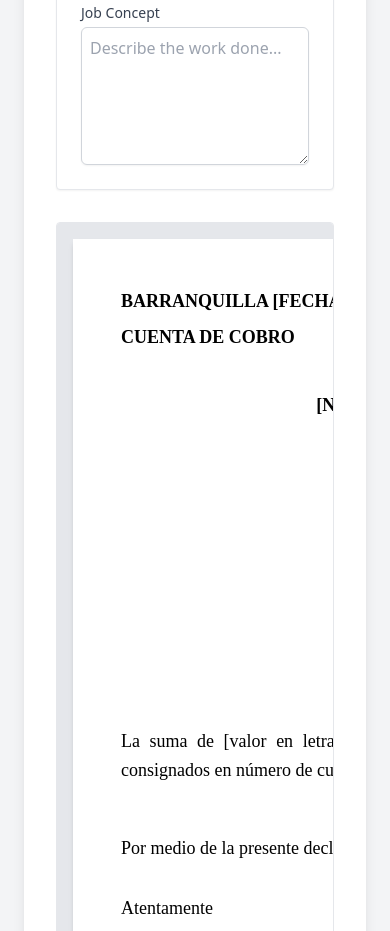
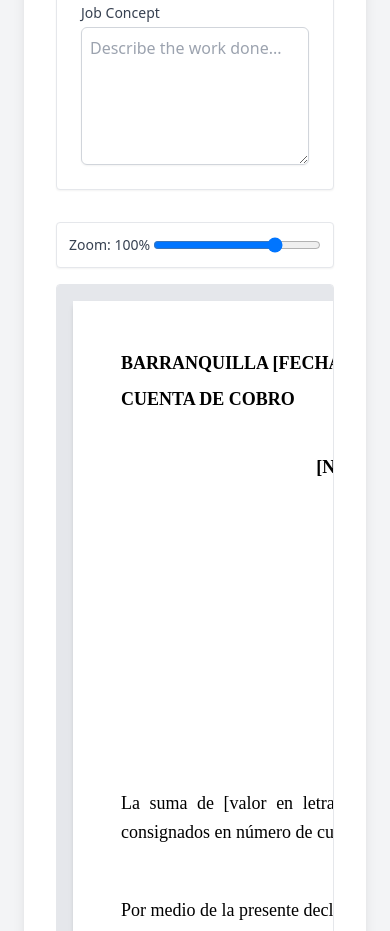
Before and after one commit to Sebastian1401/invoice-generator, a plain HTML site: page index.html in a window 390 px wide. Shown: the part 473-1404 px from the top of the page. Drawn offline with nearby package versions, Linux system fonts and the light colour scheme.

Commit message:
feat: add zoom control slider for document preview

```diff
--- a/app.js
+++ b/app.js
@@ -6,6 +6,16 @@ document.addEventListener('DOMContentLoaded', () => {
     const newClientForm = document.getElementById('new-client-form');
     const clientSelect = document.getElementById('client-select');
     const totalValueInput = document.getElementById('total-value');
+    const zoomSlider = document.getElementById('zoom-slider');
+    const zoomValue = document.getElementById('zoom-value');
+    const invoiceDocument = document.getElementById('invoice-document');
+
+    // Zoom Logic
+    zoomSlider.addEventListener('input', (e) => {
+        const scale = e.target.value;
+        zoomValue.textContent = `${Math.round(scale * 100)}%`;
+        invoiceDocument.style.transform = `scale(${scale})`;
+    });
 
     // Format number with dots and convert to words in real-time
     totalValueInput.addEventListener('input', (e) => {
--- a/index.html
+++ b/index.html
@@ -1,5 +1,6 @@
 <!DOCTYPE html>
 <html lang="en">
+
 <head>
     <meta charset="UTF-8">
     <meta name="viewport" content="width=device-width, initial-scale=1.0">
@@ -7,6 +8,7 @@
     <link rel="icon" href="data:,">
     <script src="https://cdn.tailwindcss.com"></script>
 </head>
+
 <body class="bg-gray-100 min-h-screen flex items-center justify-center p-6">
     <div id="app-container" class="w-full max-w-5xl bg-white shadow-lg rounded-lg p-8">
         <h1 class="text-3xl font-bold text-gray-800 mb-6 text-center">Invoice Generator</h1>
@@ -18,36 +20,54 @@
 
                     <div>
                         <label for="invoice-date" class="block text-sm font-medium text-gray-700">Date</label>
-                        <input type="date" id="invoice-date" class="mt-1 block w-full rounded-md border-gray-300 shadow-sm focus:border-blue-500 focus:ring-blue-500 sm:text-sm p-2 border">
+                        <input type="date" id="invoice-date"
+                            class="mt-1 block w-full rounded-md border-gray-300 shadow-sm focus:border-blue-500 focus:ring-blue-500 sm:text-sm p-2 border">
                     </div>
 
                     <div class="flex items-end gap-2 border-t border-b py-4 my-2">
                         <div class="flex-grow">
                             <label for="client-select" class="block text-sm font-medium text-gray-700">Client</label>
-                            <select id="client-select" class="mt-1 block w-full rounded-md border-gray-300 shadow-sm focus:border-blue-500 focus:ring-blue-500 sm:text-sm p-2 border bg-gray-50">
+                            <select id="client-select"
+                                class="mt-1 block w-full rounded-md border-gray-300 shadow-sm focus:border-blue-500 focus:ring-blue-500 sm:text-sm p-2 border bg-gray-50">
                                 <option value="">-- Select a saved client --</option>
                             </select>
                         </div>
-                        <button type="button" id="btn-add-client" class="bg-blue-600 hover:bg-blue-700 text-white font-medium py-2 px-4 rounded-md shadow-sm transition-colors text-sm">
+                        <button type="button" id="btn-add-client"
+                            class="bg-blue-600 hover:bg-blue-700 text-white font-medium py-2 px-4 rounded-md shadow-sm transition-colors text-sm">
                             + New Client
                         </button>
                     </div>
 
                     <div>
                         <label for="total-value" class="block text-sm font-medium text-gray-700">Total Value ($)</label>
-                        <input type="text" id="total-value" class="mt-1 block w-full rounded-md border-gray-300 shadow-sm focus:border-blue-500 focus:ring-blue-500 sm:text-sm p-2 border" placeholder="3.000.000">
+                        <input type="text" id="total-value"
+                            class="mt-1 block w-full rounded-md border-gray-300 shadow-sm focus:border-blue-500 focus:ring-blue-500 sm:text-sm p-2 border"
+                            placeholder="3.000.000">
                     </div>
 
                     <div>
                         <label for="job-concept" class="block text-sm font-medium text-gray-700">Job Concept</label>
-                        <textarea id="job-concept" rows="5" class="mt-1 block w-full rounded-md border-gray-300 shadow-sm focus:border-blue-500 focus:ring-blue-500 sm:text-sm p-2 border" placeholder="Describe the work done..."></textarea>
+                        <textarea id="job-concept" rows="5"
+                            class="mt-1 block w-full rounded-md border-gray-300 shadow-sm focus:border-blue-500 focus:ring-blue-500 sm:text-sm p-2 border"
+                            placeholder="Describe the work done..."></textarea>
                     </div>
 
                 </form>
             </div>
 
-            <div id="preview-section" class="border border-gray-200 p-4 rounded bg-gray-200 overflow-x-auto">
-                <div id="invoice-document" class="mx-auto bg-white shrink-0 w-[216mm] min-h-[279mm] p-12 md:p-16 shadow-md text-black" style="font-family: 'Times New Roman', Times, serif;">
+            <div class="flex flex-col gap-4">
+                <div class="bg-white border border-gray-200 p-3 rounded shadow-sm flex items-center justify-between">
+                    <label for="zoom-slider" class="text-sm font-medium text-gray-700">Zoom: <span
+                            id="zoom-value">100%</span></label>
+                    <input type="range" id="zoom-slider" min="0.4" max="1.2" step="0.1" value="1"
+                        class="w-2/3 cursor-pointer">
+                </div>
+
+                <div id="preview-section"
+                    class="border border-gray-200 p-4 rounded bg-gray-200 overflow-auto max-h-[85vh]">
+                    <div id="invoice-document"
+                        class="mx-auto bg-white shrink-0 w-[216mm] min-h-[279mm] p-12 md:p-16 shadow-md text-black origin-top transition-transform duration-200"
+                        style="font-family: 'Times New Roman', Times, serif;">
 
                         <div class="mb-10 font-bold text-lg uppercase">
                             <p>BARRANQUILLA <span id="preview-date">[FECHA]</span></p>
@@ -74,7 +94,9 @@
 
                         <div class="text-justify mb-12 text-lg leading-relaxed">
                             <p>
-                            La suma de <span id="preview-words-value" class="lowercase">[valor en letras]</span> por concepto de: <span id="preview-concept">[concepto del trabajo]</span>, el cual autorizo sean consignados en número de cuenta [NÚMERO_CUENTA_AQUÍ] de ahorros de Bancolombia.
+                                La suma de <span id="preview-words-value" class="lowercase">[valor en letras]</span> por
+                                concepto de: <span id="preview-concept">[concepto del trabajo]</span>, el cual autorizo
+                                sean consignados en número de cuenta [NÚMERO_CUENTA_AQUÍ] de ahorros de Bancolombia.
                             </p>
                         </div>
 
@@ -88,24 +110,33 @@
                 </div>
             </div>
         </div>
+    </div>
 
-    <div id="client-modal" class="hidden fixed inset-0 bg-gray-600 bg-opacity-50 overflow-y-auto h-full w-full flex items-center justify-center">
+    <div id="client-modal"
+        class="hidden fixed inset-0 bg-gray-600 bg-opacity-50 overflow-y-auto h-full w-full flex items-center justify-center">
         <div class="bg-white p-6 border w-96 shadow-lg rounded-md">
             <h3 class="text-lg font-medium text-gray-900 mb-4 border-b pb-2">Add New Client</h3>
             <form id="new-client-form" class="space-y-4">
                 <div>
-                    <label for="new-client-name" class="block text-sm font-medium text-gray-700">Client Name / Company</label>
-                    <input type="text" id="new-client-name" class="mt-1 block w-full rounded-md border-gray-300 shadow-sm focus:border-blue-500 focus:ring-blue-500 sm:text-sm p-2 border" required>
+                    <label for="new-client-name" class="block text-sm font-medium text-gray-700">Client Name /
+                        Company</label>
+                    <input type="text" id="new-client-name"
+                        class="mt-1 block w-full rounded-md border-gray-300 shadow-sm focus:border-blue-500 focus:ring-blue-500 sm:text-sm p-2 border"
+                        required>
                 </div>
                 <div>
                     <label for="new-client-nit" class="block text-sm font-medium text-gray-700">NIT</label>
-                    <input type="text" id="new-client-nit" class="mt-1 block w-full rounded-md border-gray-300 shadow-sm focus:border-blue-500 focus:ring-blue-500 sm:text-sm p-2 border" required>
+                    <input type="text" id="new-client-nit"
+                        class="mt-1 block w-full rounded-md border-gray-300 shadow-sm focus:border-blue-500 focus:ring-blue-500 sm:text-sm p-2 border"
+                        required>
                 </div>
                 <div class="flex justify-end gap-2 mt-6">
-                    <button type="button" id="btn-cancel-client" class="bg-white text-gray-700 border border-gray-300 hover:bg-gray-50 font-medium py-2 px-4 rounded-md shadow-sm transition-colors text-sm">
+                    <button type="button" id="btn-cancel-client"
+                        class="bg-white text-gray-700 border border-gray-300 hover:bg-gray-50 font-medium py-2 px-4 rounded-md shadow-sm transition-colors text-sm">
                         Cancel
                     </button>
-                    <button type="submit" id="btn-save-client" class="bg-blue-600 hover:bg-blue-700 text-white font-medium py-2 px-4 rounded-md shadow-sm transition-colors text-sm">
+                    <button type="submit" id="btn-save-client"
+                        class="bg-blue-600 hover:bg-blue-700 text-white font-medium py-2 px-4 rounded-md shadow-sm transition-colors text-sm">
                         Save Client
                     </button>
                 </div>
@@ -115,4 +146,5 @@
 
     <script src="app.js"></script>
 </body>
+
 </html>
```
Lines whose indentation alone changed are shown as unchanged.
